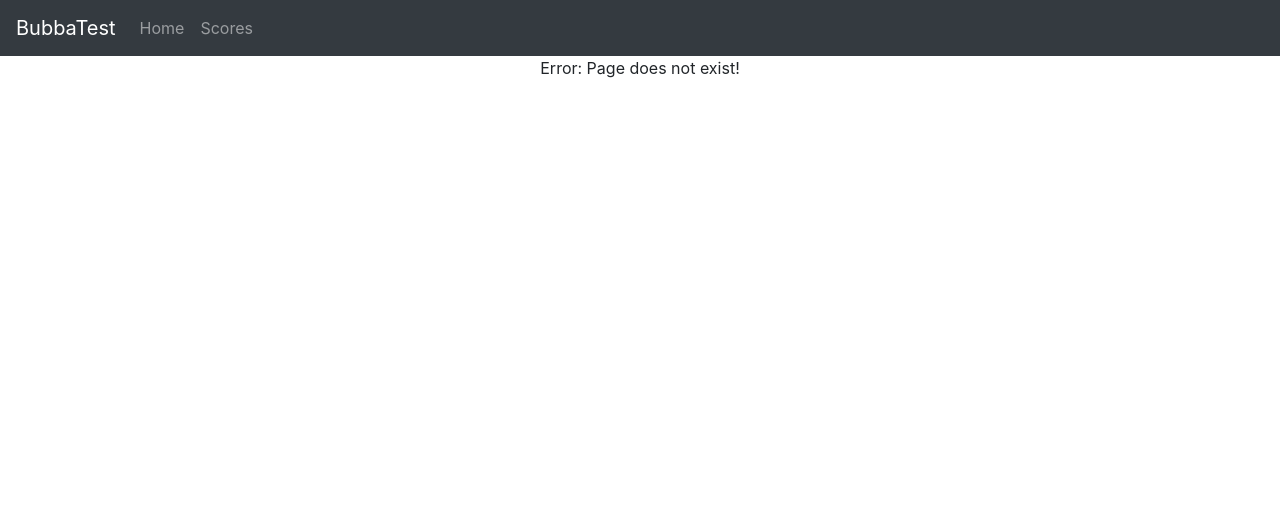
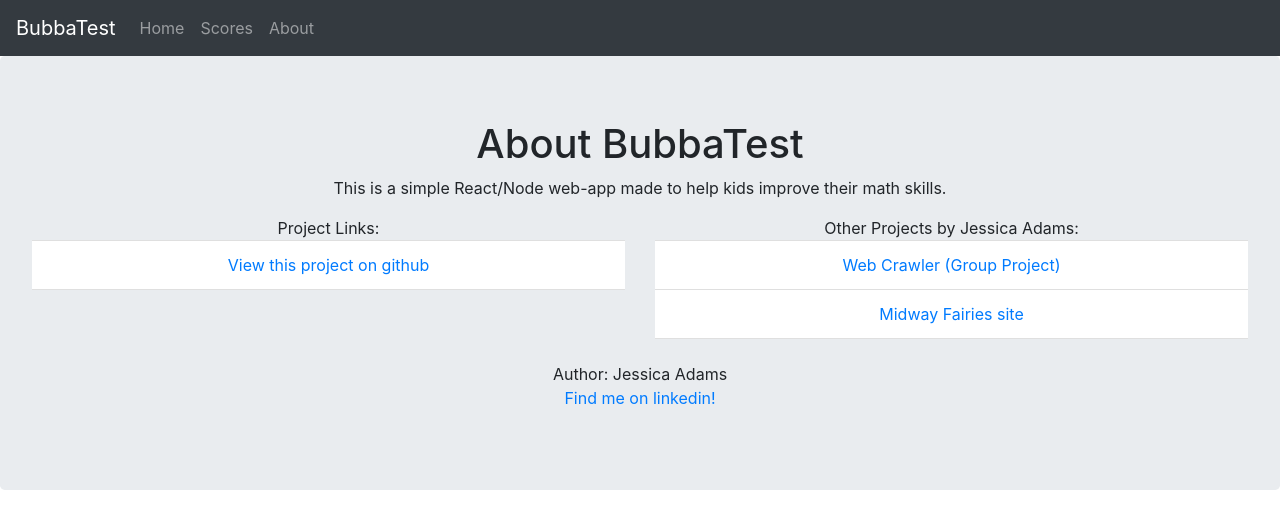
Before and after one commit to bearados/bubba, a React (Create React App) app in the folder client/: page /about in a window 1280 px wide. Shown: the top 528 px of the page. Built offline with nearby package versions, Linux system fonts and the light colour scheme.

Commit message:
about page

```diff
--- a/client/src/App.js
+++ b/client/src/App.js
@@ -1,6 +1,6 @@
 import React, { Component } from 'react';
 import { BrowserRouter, Route, Switch } from 'react-router-dom';
-
+import About from './components/About';
 import Home from './components/Home';
 import Scores from './components/Scores';
 import Error from './components/Error';
@@ -16,6 +16,7 @@ function App() {
             <Switch>
              <Route path="/" component={Home} exact/>
              <Route path="/scores" component={Scores}/>
+             <Route path="/about" component={About}/>
             <Route component={Error}/>
            </Switch>
         </div>
--- /dev/null
+++ b/client/src/components/About.js
@@ -0,0 +1,28 @@
+import React from 'react';
+import { Row, Col, Container, Form, Jumbotron, ListGroup } from 'react-bootstrap';
+
+const About = () => {
+    return (
+       <div>
+        <Jumbotron>
+          <h1>About BubbaTest</h1>
+          <p>This is a simple React/Node web-app made to help kids improve their math skills.</p>
+
+          <ListGroup variant="flush"><Row><Col>Project Links:</Col><Col>Other Projects by Jessica Adams:</Col></Row>
+          <Row>
+            <Col><ListGroup.Item sz="sm"><a href="https://github.com/bearados/bubba">View this project on github</a></ListGroup.Item></Col>
+
+
+            <Col><ListGroup.Item><a href="https://atlascrawler.herokuapp.com">Web Crawler (Group Project)</a></ListGroup.Item>
+            <ListGroup.Item><a href="https://midwayfairies.herokuapp.com">Midway Fairies site</a></ListGroup.Item></Col>
+            </Row>
+            </ListGroup>
+            <br/>
+            <p>Author: Jessica Adams <br/>
+            <a href="https://www.linkedin.com/in/jessica-adams-36a98762/">Find me on linkedin!</a></p>
+        </Jumbotron>
+       </div>
+    );
+}
+
+export default About;
--- a/client/src/components/Navigation.js
+++ b/client/src/components/Navigation.js
@@ -10,6 +10,7 @@ const Navigation = () => {
         <Nav className="mr-auto">
           <Nav.Link href="/">Home</Nav.Link>
           <Nav.Link href="/scores">Scores</Nav.Link>
+          <Nav.Link href="/about">About</Nav.Link>
         </Nav>
         </Navbar>
        </div>
--- a/client/src/components/QuizA.js
+++ b/client/src/components/QuizA.js
@@ -118,7 +118,7 @@ class QuizA extends Component {
                </Col>
                </Row>
                <br/>
-               <Row className="justify-content-md-center"><Button onClick= {this.getScore.bind(this)} >Submit Answers</Button>
+               <Row className="justify-content-md-center"><Button onClick= {this.getScore.bind(this)} variant="primary">Submit Answers</Button>
                </Row>
                 </Form>
                 :
--- a/client/src/components/Scores.js
+++ b/client/src/components/Scores.js
@@ -3,8 +3,7 @@ import React from 'react';
 const Scores = () => {
     return (
        <div>
-          <h1>About US</h1>
-          <p>About US page body content</p>
+          <h1>View Your Past Scores</h1>
        </div>
     );
 }
```
